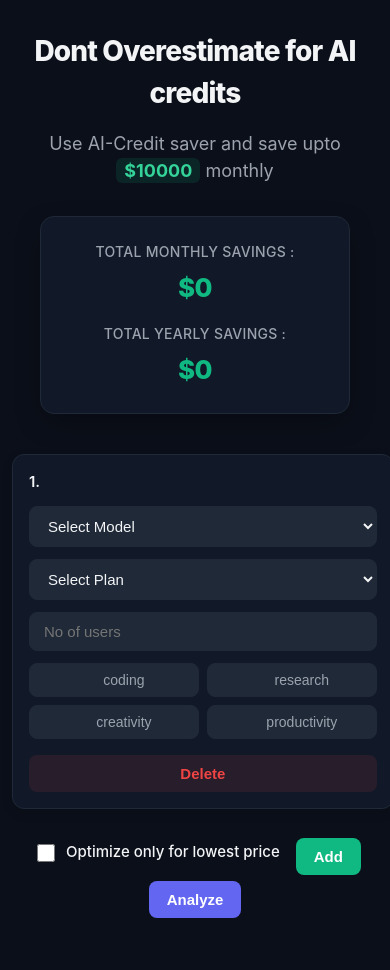
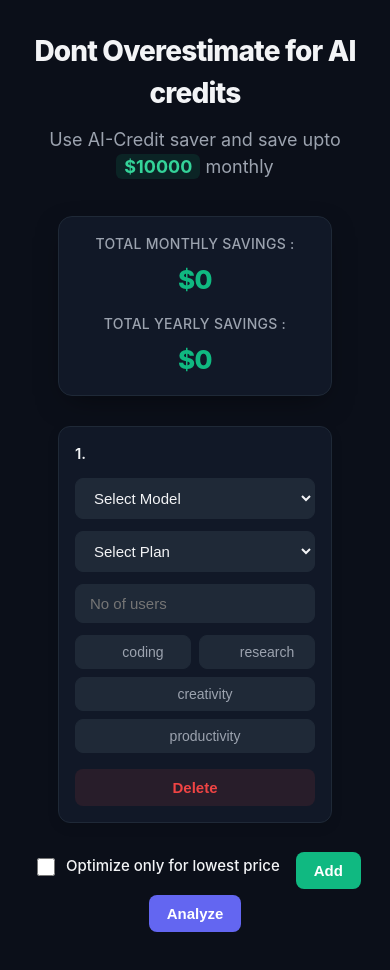
Before and after one commit to 98180883/AI-credit-Saver-, a React (Vite) app: page / in a window 390 px wide. Shown: the top 970 px of the page. Built offline with nearby package versions, Linux system fonts and the light colour scheme.

Commit message:
Responsiveness issue fixed

```diff
--- a/index.html
+++ b/index.html
@@ -6,10 +6,7 @@
 
   <meta charset="UTF-8" />
 
-  <meta
-    name="viewport"
-    content="width=device-width, initial-scale=10.0"
-  />
+ <meta name="viewport" content="width=device-width, initial-scale=1.0, maximum-scale=1.0, user-scalable=no" />
 
 </head>
 
--- a/src/App.jsx
+++ b/src/App.jsx
@@ -369,7 +369,7 @@ finally {
         <div className="loader"
         >
           <div className="spinner"></div>
-          Generating your personalized  audit summary  to optimize your AI setup
+          Generating your personalized AI audit summary
         </div>
         )}
       {
--- a/src/chart.jsx
+++ b/src/chart.jsx
@@ -18,7 +18,7 @@ function SavingsChart({
 const data = {
 
   labels: [
-   "optimizedSpend" ,"savings"
+   "Optimized-spend" ,"Savings"
   ],
 
 datasets: [
--- a/src/index.css
+++ b/src/index.css
@@ -36,13 +36,16 @@
   }
 }
 html{
+  width: 100%;
   min-height: 100%;
+  overflow-x: hidden;
 }
 body {
   margin: 0;
   min-width: 320px;
   min-height: 100%;
   background: var(--bg);
+overflow-x: hidden;
 }
 
 #root {
@@ -383,13 +386,12 @@ code {
 }
 
 .chartContainer{
-  width: 320px;
+  width:280px;
   height: 320px;
-  margin: 20px auto;
+
 }
 .chartWrapper{
   display: flex;
-
   justify-content: center;
   align-items: center;
   gap: 20px;
@@ -426,23 +428,32 @@ code {
   100% { transform: rotate(360deg); }
 }
 @media (max-width: 768px) {
+  .header {
+    gap: 12px;
+    padding: 0 12px;
+    margin: 10px auto 36px ;
+  }
   .header p:first-child {
     font-size: 28px;
   }
 
   .total_savings {
-    max-width: 260px;
+    max-width: 240px;
     flex-direction: column;
-    gap: 16px;
-    padding: 24px;
+    gap: 14px;
+    padding: 16px;
+    margin: 0 auto 30px auto;
   }
 
   .inputField {
-    width:95%;
+    width:90%;
+    max-width: 240px;
     flex-direction: column;
     align-items: stretch;
     gap: 12px;
     padding: 16px;
+    margin: 16px auto;
+
   }
 
   .inputField h3 {
@@ -470,32 +481,65 @@ code {
     width: 100%;
     margin-top: 4px;
   }
- .resultContainer {
-     width:100%;
-    padding: 10px;
+.resultContainer {
+  max-width: 280px;
+  padding: 8px;
+  gap: 18px;
+  margin : 20px auto 30px auto;
 
-  }
+
+}
+.result {
+  width: 280px;
+  box-sizing: border-box;
+}
+
+.reco {
+  gap: 6px;
+}
+
+.reco p {
+  font-size: 14px;
+}
+
+
+.recommend , currPrice, .recoPrice, .savings {
+  font-size: 16px;
+
+}
+
+.reasonText, .reason {
+  font-size: 14px;
+
+}
+.upIcon,.downIcon {
+  font-size: 14px;
+
+}
+
   .chartWrapper {
-
     flex-direction: column;
     flex-wrap: wrap;
-    gap: 20px;
+    gap: 16px;
   }
 
   .reco {
-    width: 95%;
+    width: 90%;
+    max-width: 240px;
   }
 
   .chartContainer {
-    width:95%;
-    max-width: 280px;
-    height: 280px;
+    max-width: 260px;
+    height: 220px;
     margin: 0 auto;
   }
   .summaryCard {
-    margin: auto;
-    width:95%;
-    padding: 10px;
+    margin: 20px auto;
+    width:90%;
+    max-width: 220px;
+    padding: 24px;
     overflow-x:none;
+
+
   }
 }
```
Also changed, not shown: 1 other file (tests, documents, lock files or other folders).
